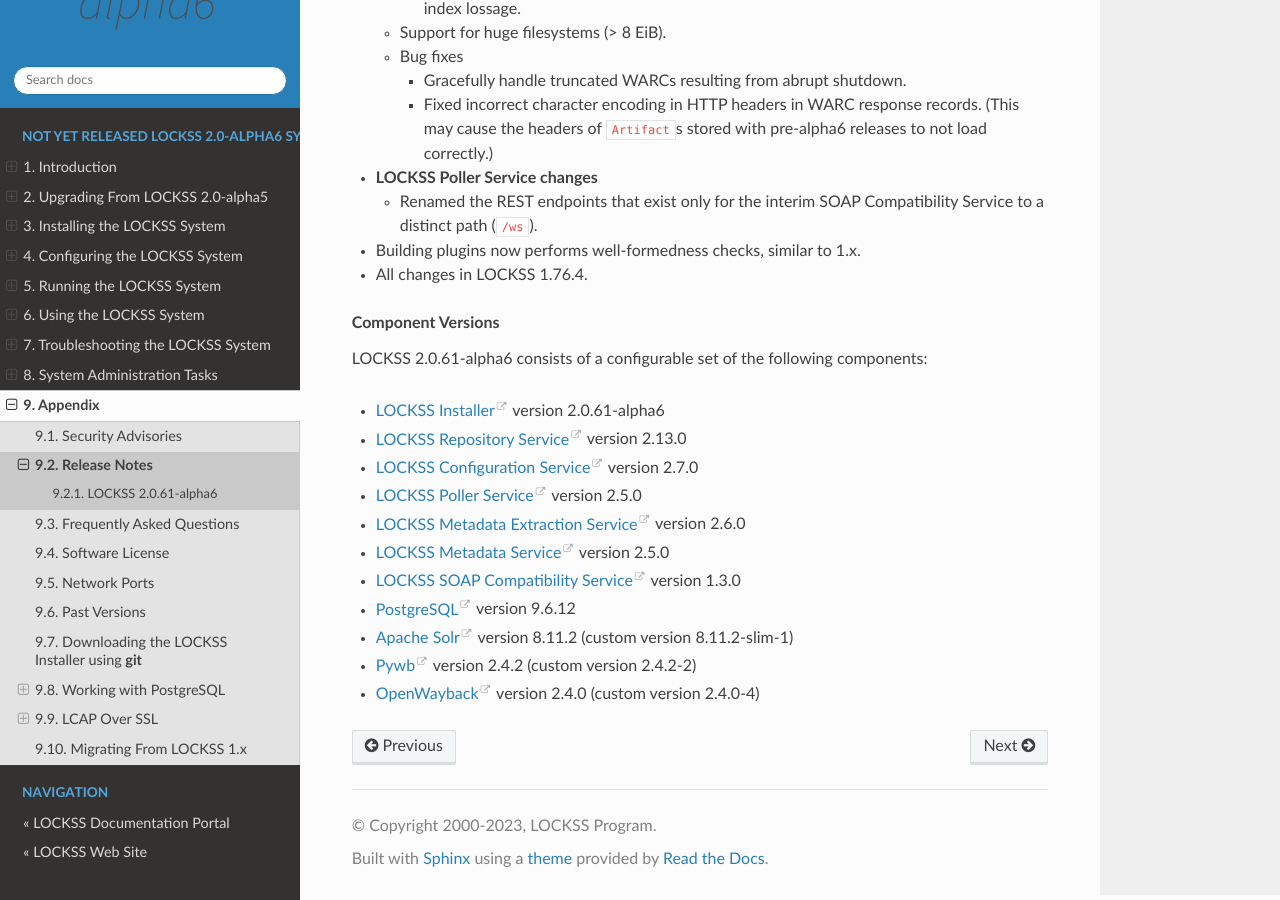
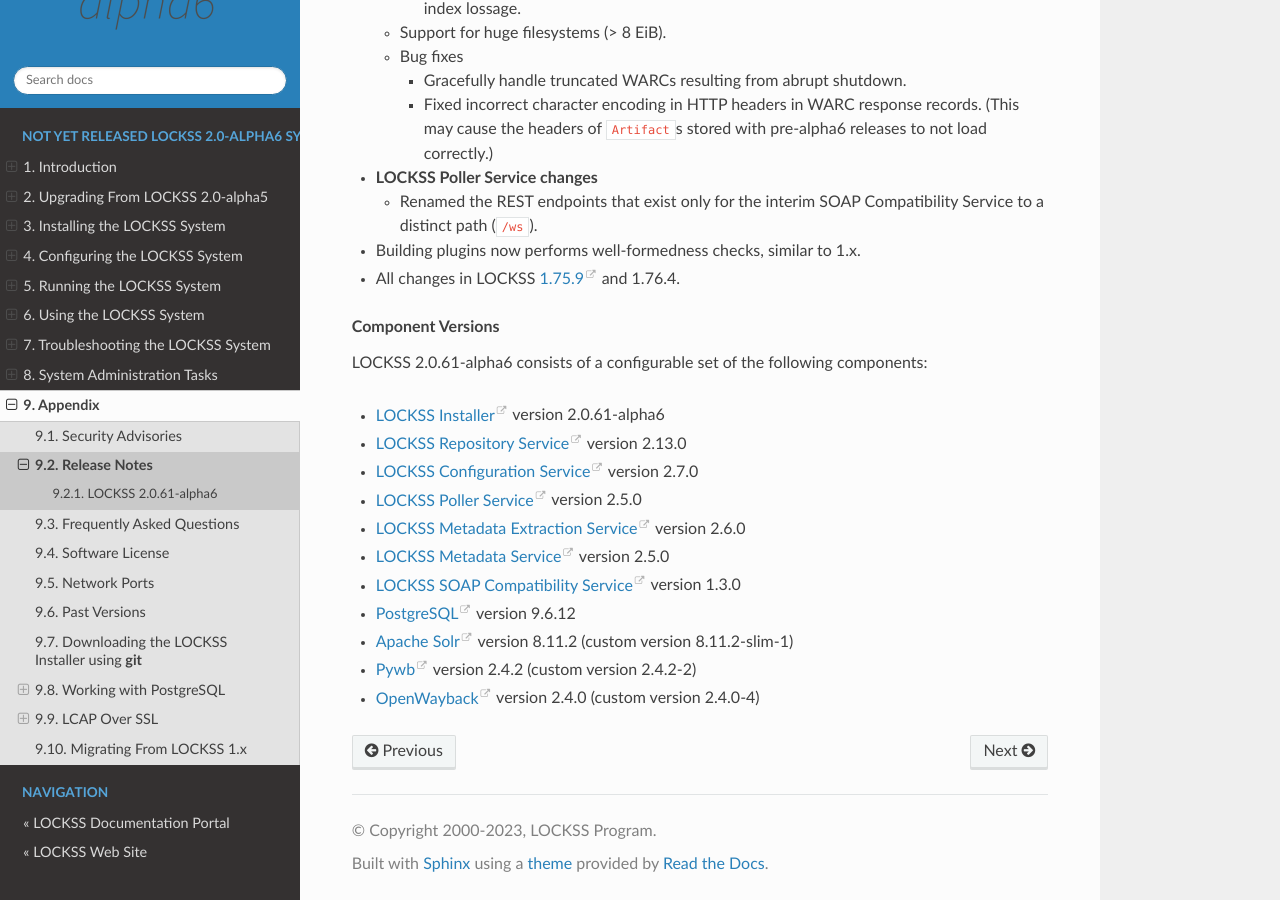
Before and after one commit to lockss/lockss-rtd-manual, a Sphinx documentation site: the page built from docs/appendix/release-notes.rst, in a window 1280 px wide and 900 px high, scrolled down 1772 px. Built offline with Sphinx 7.4.7 and the Read the Docs theme 2.0.0, drawn with Linux system fonts in a browser that asks for light colours.

Commit message:
Also 1.75.9.

```diff
--- a/docs/appendix/release-notes.rst
+++ b/docs/appendix/release-notes.rst
@@ -104,7 +104,7 @@ LOCKSS 2.0.61-alpha6 is the first release of the LOCKSS 2.0-alpha6 system.
 
 *  Building plugins now performs well-formedness checks, similar to 1.x.
 
-*  All changes in LOCKSS 1.76.4.
+*  All changes in LOCKSS `1.75.9 <https://github.com/lockss/lockss-daemon/releases/tag/release-candidate_1-75-b9>`_ and 1.76.4.
 
 .. rubric:: Component Versions
 
```
